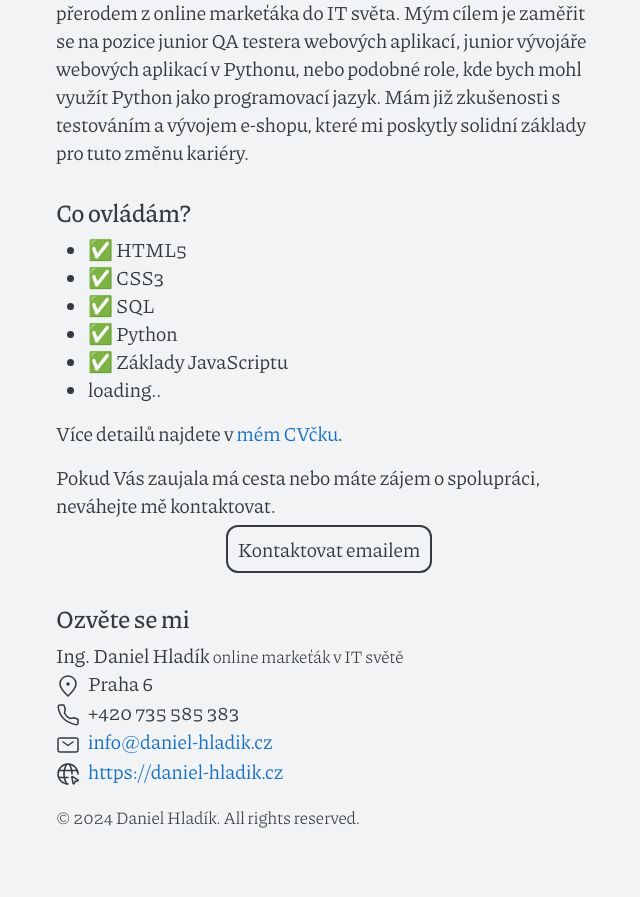
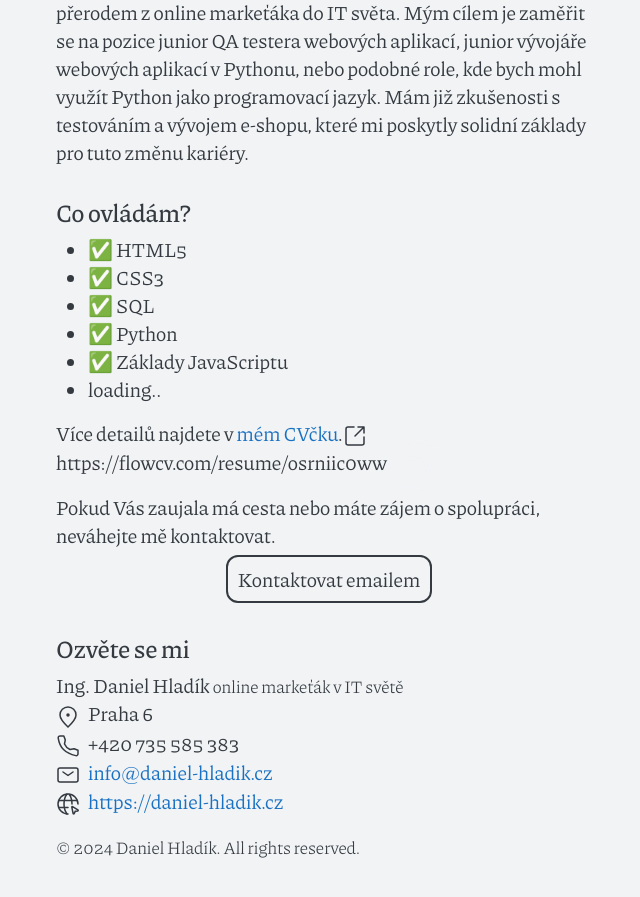
Before and after one commit to Dandee42/dandee42.github.io, a Jekyll site: the page built from index.md, in a window 1280 px wide and 900 px high, scrolled down 1080 px. Shown: the top 897 px of the window, without its empty margins (311-951 px from the left). Built offline with Jekyll 4.4.1, drawn with Linux system fonts in a browser that asks for light colours; before the commit the page ends 1950 px from its top, so only the background shows below that; some of the changed lines change nothing that is shown.

Commit message:
Update index.md

```diff
--- a/index.md
+++ b/index.md
@@ -15,7 +15,7 @@ Od začátku roku 2024 procházím intenzivním rekvalifikačním přerodem z on
 - ✅ Základy JavaScriptu
 - <div>loading<span class="dots"></span></div>
 
-Více detailů najdete v [mém CVčku](https://flowcv.com/resume/osrniic0ww).
+Více detailů najdete v [mém CVčku](https://flowcv.com/resume/osrniic0ww).<span class="li-icon">{% include svg/open-new-window.svg %}</span><span>https://flowcv.com/resume/osrniic0ww</span><a class="particles-icon" href="https://flowcv.com/resume/osrniic0ww">{% include svg/cv-circled.svg %}</a>
 
 Pokud Vás zaujala má cesta nebo máte zájem o spolupráci, neváhejte mě kontaktovat.
 
```
